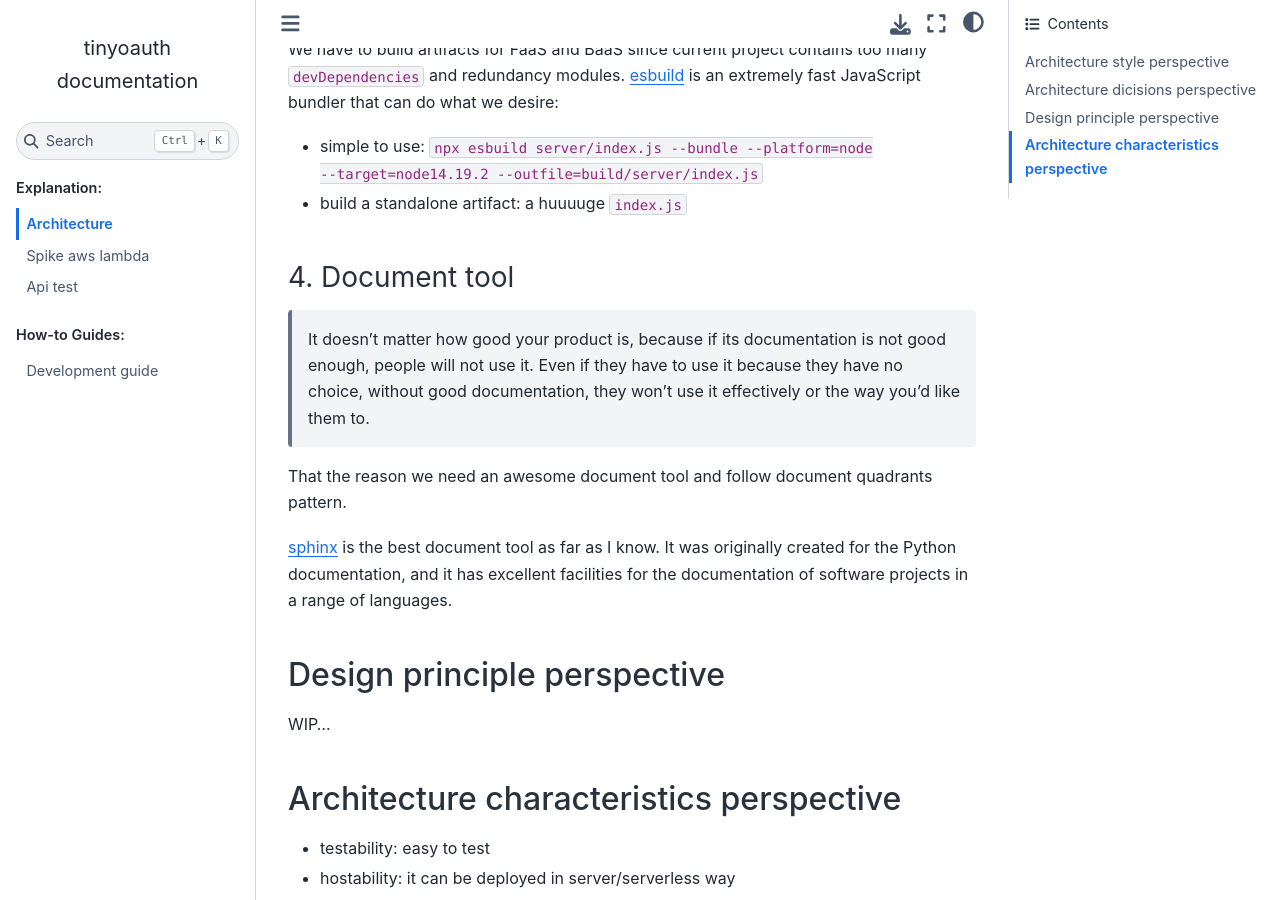
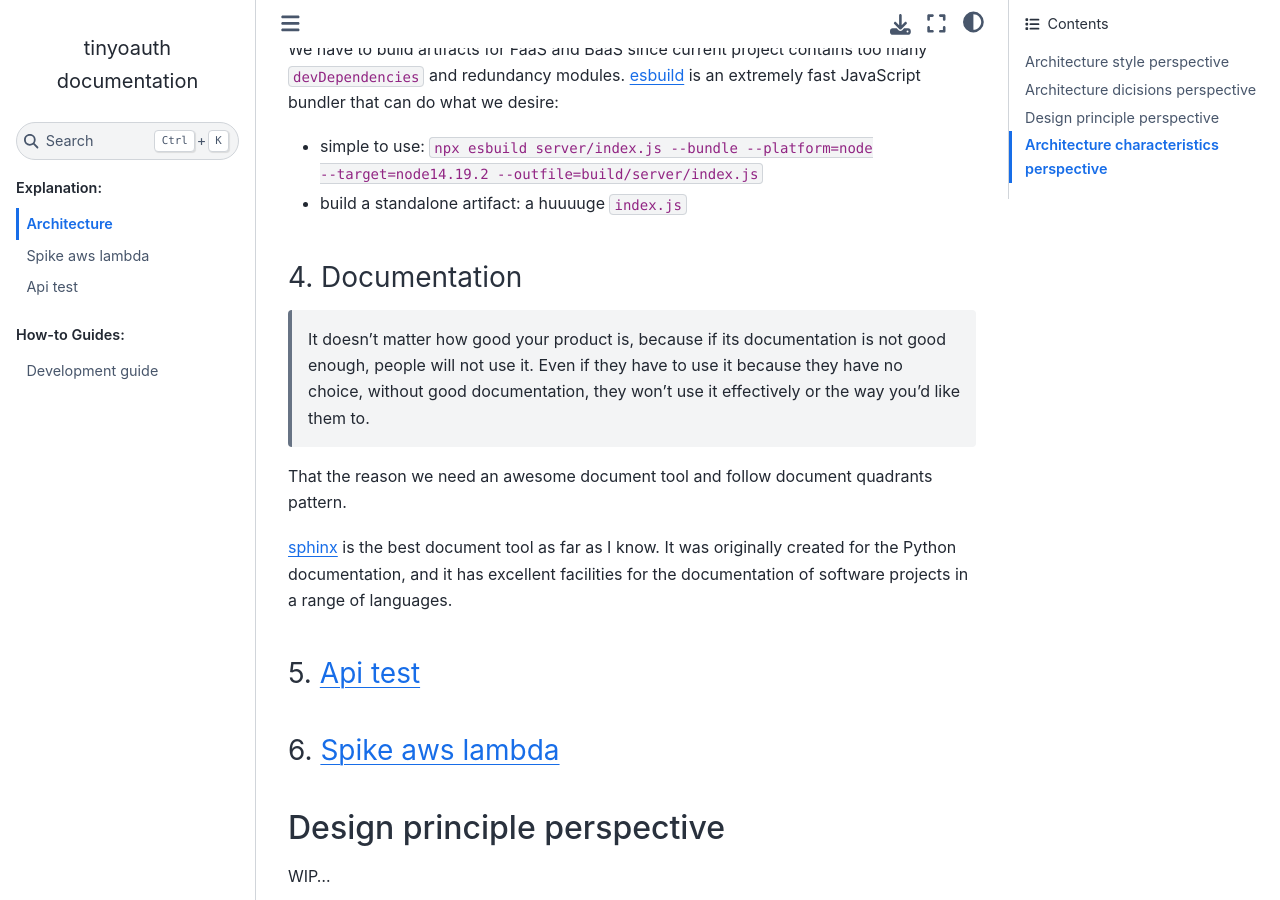
Before and after one commit to DevecorSoft/tinyoauth, a Sphinx documentation site: the page built from docs/source/explanation/architecture.md, in a window 1280 px wide and 900 px high, scrolled down 1937 px. Built offline with Sphinx 7.4.7 and the Sphinx Book theme 1.1.4, drawn with Linux system fonts in a browser that asks for light colours.

Commit message:
link api test and spike aws lambda into architecture dicision

```diff
--- a/docs/source/explanation/architecture.md
+++ b/docs/source/explanation/architecture.md
@@ -76,13 +76,17 @@ We have to build artifacts for FaaS and BaaS since current project contains too
 - simple to use: `npx esbuild server/index.js --bundle --platform=node --target=node14.19.2 --outfile=build/server/index.js`
 - build a standalone artifact: a huuuuge `index.js`
 
-### 4. Document tool
+### 4. Documentation
 
 > It doesn’t matter how good your product is, because if its documentation is not good enough, people will not use it. Even if they have to use it because they have no choice, without good documentation, they won’t use it effectively or the way you’d like them to.
 
 That the reason we need an awesome document tool and follow document quadrants pattern.
 
 [sphinx](https://www.sphinx-doc.org/en/master/) is the best document tool as far as I know. It was originally created for the Python documentation, and it has excellent facilities for the documentation of software projects in a range of languages.
+
+### 5. [Api test](apitest.md)
+
+### 6. [Spike aws lambda](spike-aws-lambda.rst)
 
 ## Design principle perspective
 
```
